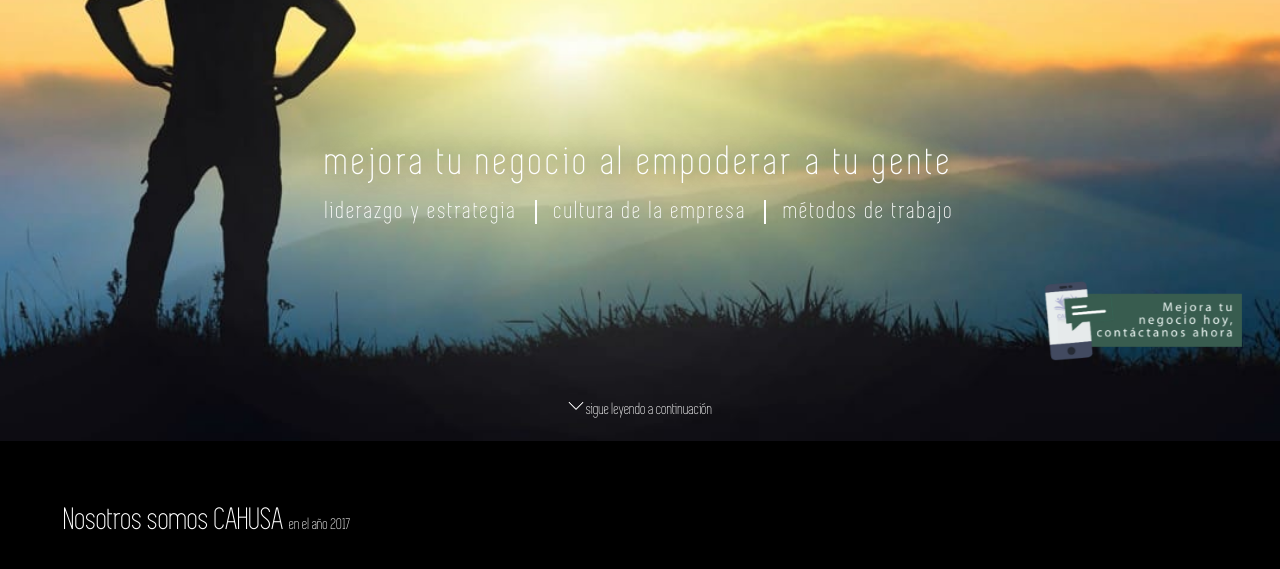
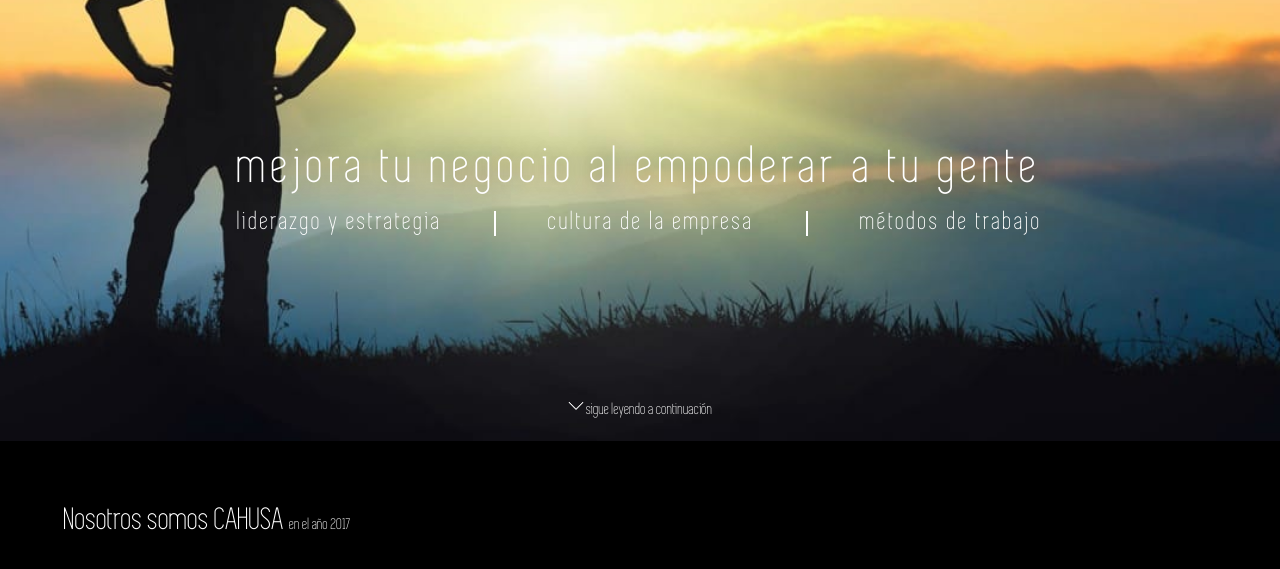
Before and after one commit to nielsbergsma/cahusa, a plain HTML site: page index.html in a window 1280 px wide. Shown: the part 359-928 px from the top of the page. Drawn offline with Linux system fonts and the light colour scheme.

Commit message:
changed hero text to be relative to screen width

```diff
--- a/_site/assets/css/site.css
+++ b/_site/assets/css/site.css
@@ -123,7 +123,7 @@ nav a {
 }
 
 .home header h1 {
-	font-size: 5vh;
+	font-size: 4vw;
 	letter-spacing: 0.1em;
 	text-shadow: 0 0 20px rgba(0,0,0,0.5);
 }
@@ -137,7 +137,7 @@ nav a {
 .home header h2 {
 	display: inline-block;
 	letter-spacing: 0.1em;
-	font-size: 3vh;
+	font-size: 2vw;
 }
 
 .read-more-below {
@@ -164,7 +164,7 @@ nav a {
 .call-to-action {
 	position: fixed;
 	right: 3vw;
-	bottom: 10vh;
+	top: 10vh;
 	height: 10vh;
 }
 
--- a/assets/css/site.css
+++ b/assets/css/site.css
@@ -123,7 +123,7 @@ nav a {
 }
 
 .home header h1 {
-	font-size: 5vh;
+	font-size: 4vw;
 	letter-spacing: 0.1em;
 	text-shadow: 0 0 20px rgba(0,0,0,0.5);
 }
@@ -137,7 +137,7 @@ nav a {
 .home header h2 {
 	display: inline-block;
 	letter-spacing: 0.1em;
-	font-size: 3vh;
+	font-size: 2vw;
 }
 
 .read-more-below {
@@ -164,7 +164,7 @@ nav a {
 .call-to-action {
 	position: fixed;
 	right: 3vw;
-	bottom: 10vh;
+	top: 10vh;
 	height: 10vh;
 }
 
```
